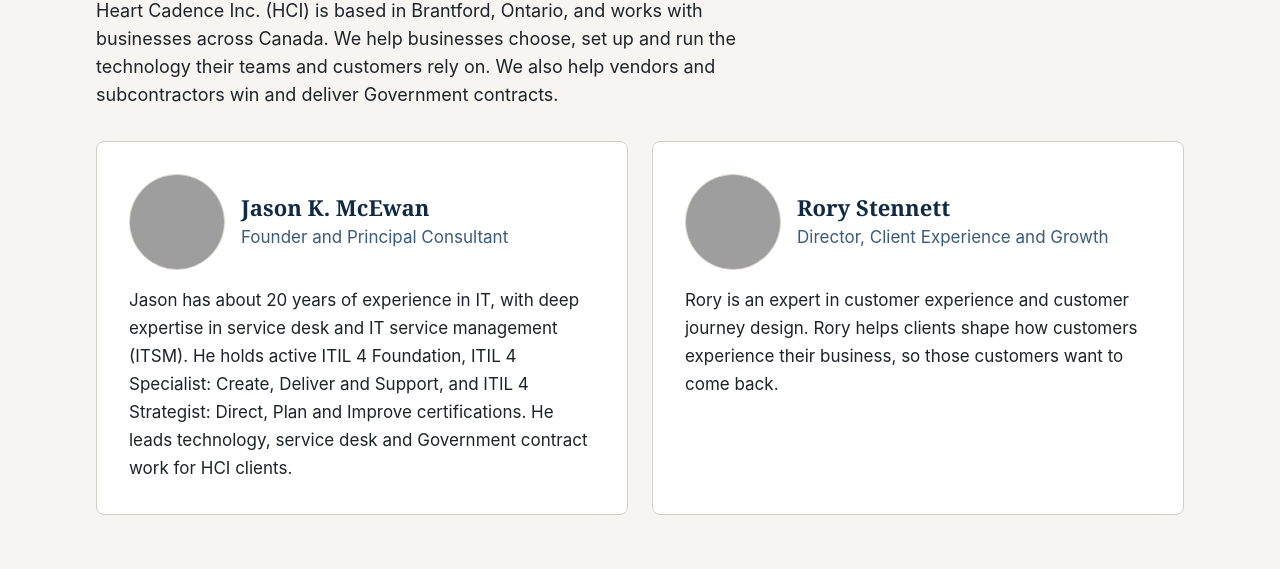
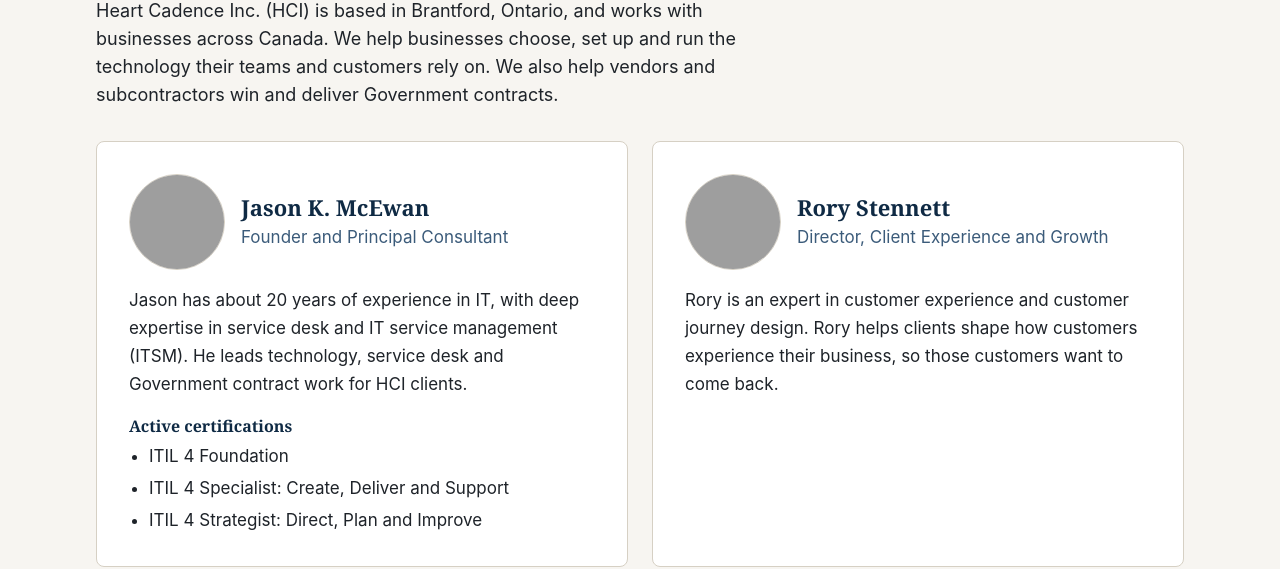
Before and after one commit to heartcadence/heartcadence, an Astro site: page /about in a window 1280 px wide. Shown: the part 244-813 px from the top of the page. Built offline with nearby package versions, Linux system fonts and the light colour scheme; Astro itself is replaced by a stand-in of ours; no server answers; grey boxes are pictures that could not be loaded.

Commit message:
Move ITIL certifications from Service desk card to Jason's About bio
Co-Authored-By: Claude Opus 5.5 <noreply@anthropic.com>
Claude-Session: https://claude.ai/code/session_01S3mbtZGHp86PBAjZTWhRUW

```diff
--- a/src/pages/about.astro
+++ b/src/pages/about.astro
@@ -9,7 +9,12 @@ const people = [
     initials: 'JM',
     role: 'Founder and Principal Consultant',
     photo: '/images/jason-mcewan.webp',
-    bio: 'Jason has about 20 years of experience in IT, with deep expertise in service desk and IT service management (ITSM). He holds active ITIL 4 Foundation, ITIL 4 Specialist: Create, Deliver and Support, and ITIL 4 Strategist: Direct, Plan and Improve certifications. He leads technology, service desk and Government contract work for HCI clients.',
+    certs: [
+      'ITIL 4 Foundation',
+      'ITIL 4 Specialist: Create, Deliver and Support',
+      'ITIL 4 Strategist: Direct, Plan and Improve',
+    ],
+    bio: 'Jason has about 20 years of experience in IT, with deep expertise in service desk and IT service management (ITSM). He leads technology, service desk and Government contract work for HCI clients.',
   },
   {
     name: 'Rory Stennett',
@@ -44,6 +49,14 @@ const people = [
             </div>
           </div>
           <p class="mt-4">{p.bio}</p>
+          {p.certs && (
+            <>
+              <h4 class="mt-4 text-base">Active certifications</h4>
+              <ul class="mt-1 list-disc pl-5 grid gap-1">
+                {p.certs.map((c) => <li>{c}</li>)}
+              </ul>
+            </>
+          )}
         </li>
       ))}
     </ul>
--- a/src/pages/services.astro
+++ b/src/pages/services.astro
@@ -40,7 +40,7 @@ const techServices = [
       'Train your service desk team',
       'Arrange an outsourced help desk if you need extra coverage',
     ],
-    note: 'Led by Jason K. McEwan, who holds active ITIL 4 Foundation, ITIL 4 Specialist: Create, Deliver and Support, and ITIL 4 Strategist: Direct, Plan and Improve certifications. We are an authorized ManageEngine reseller.',
+    note: 'We are an authorized ManageEngine reseller.',
     image: '/images/service-service-desk.webp',
     result: 'Faster fixes, fewer repeat tickets, and clear numbers on how your support is doing.',
     area: '',
```
